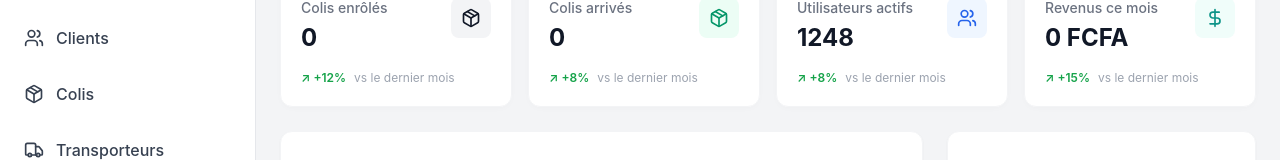
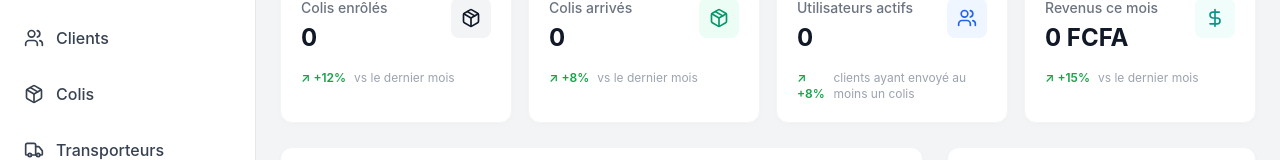
Before and after one commit to Xamle-tech/yes-karangue-admin, a React (Vite) app: page /dashboard in a window 1280 px wide. Shown: the part 195-355 px from the top of the page. Built offline with nearby package versions, Linux system fonts and the light colour scheme; no server answers; sample sign-in values are in the browser's storage.

Commit message:
integration api stats utilisateurs actifs

```diff
--- a/src/pages/dashboard/DashboardPage.jsx
+++ b/src/pages/dashboard/DashboardPage.jsx
@@ -28,6 +28,7 @@ export default function DashboardPage() {
   const pendingShipments = dashboardData?.pending_shipments || 0;
   const deliveredShipments = dashboardData?.delivered_shipments || 0;
   const totalRevenue = dashboardData?.total_revenue || 0;
+  const activeUsers = dashboardData?.active_users ?? 0;
 
   const stats = [
     {
@@ -55,10 +56,10 @@ export default function DashboardPage() {
     {
       icon: Users,
       label: 'Utilisateurs actifs',
-      value: '1248',
+      value: activeUsers,
       change: '+8%',
       isPositive: true,
-      subLabel: 'vs le dernier mois',
+      subLabel: 'clients ayant envoyé au moins un colis',
       iconBg: 'bg-blue-50',
       iconColor: 'text-blue-600',
       trendColor: 'text-green-600'
```
